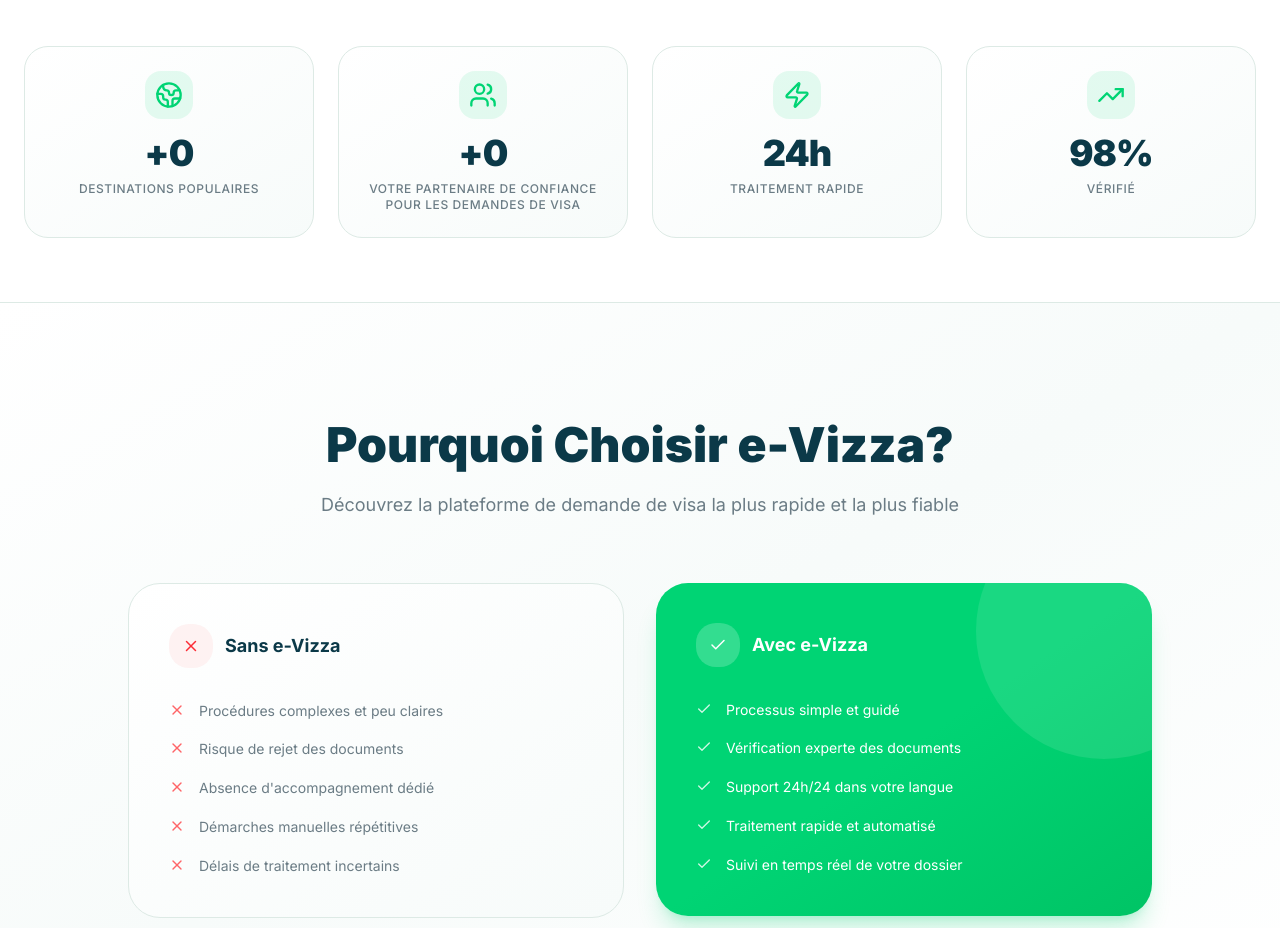
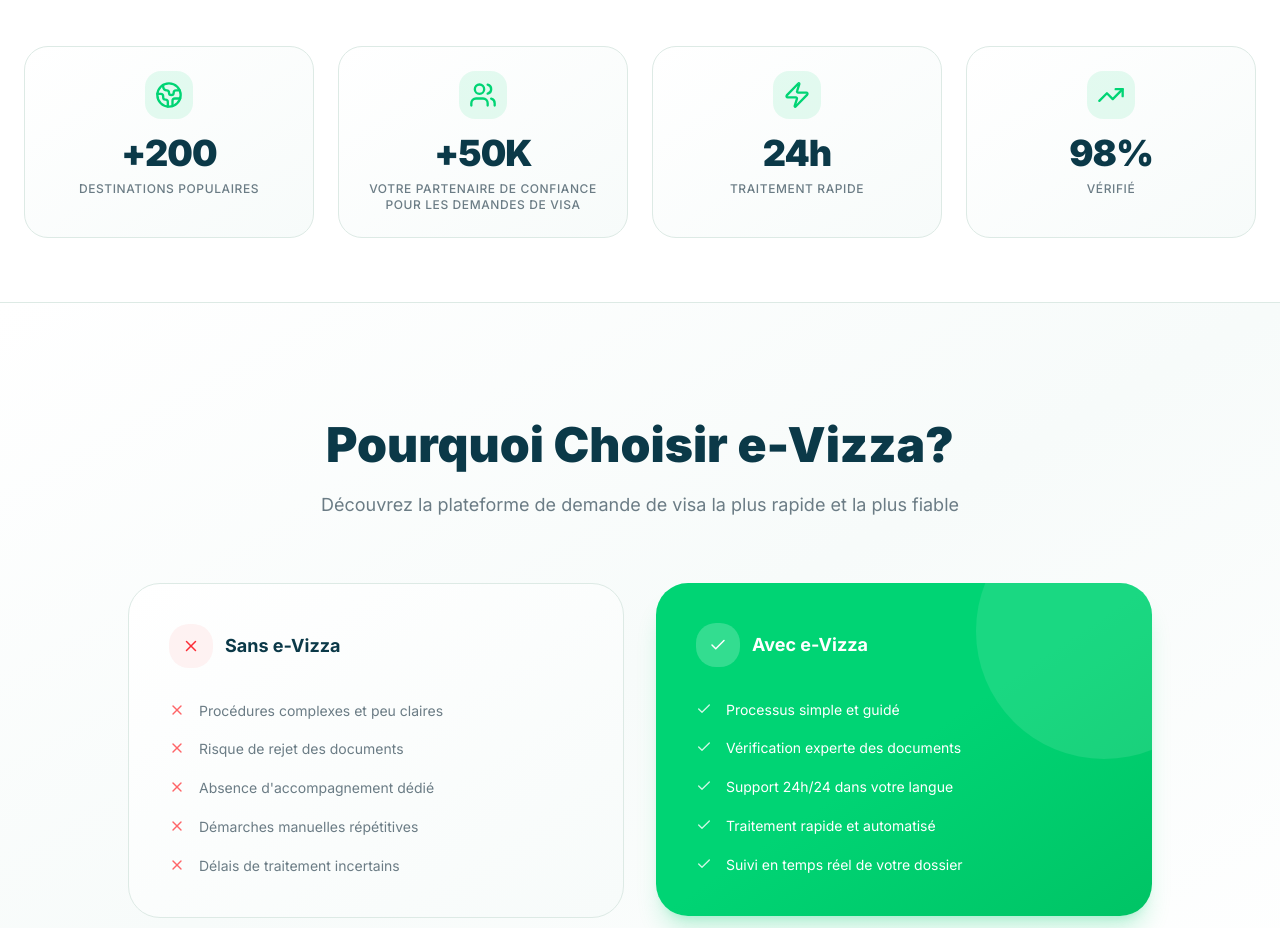
Before and after one commit to brahimcontact64-ctrl/e-vizza, a Next.js app: page / in a window 1280 px wide. Shown: the part 1200-2128 px from the top of the page. Built offline with nearby package versions, Linux system fonts and the light colour scheme; no server answers; the database is empty.

Commit message:
Initial commit

```diff
--- /dev/null
+++ b/app/api/stats/route.ts
@@ -0,0 +1,63 @@
+import { NextResponse } from 'next/server';
+import { createClient } from '@supabase/supabase-js';
+
+export const runtime = 'nodejs';
+export const dynamic = 'force-dynamic';
+
+const FALLBACK_STATS = {
+  visas: 200,
+  users: 50000,
+  successRate: 98,
+  processingTime: '24h',
+};
+
+export async function GET() {
+  try {
+    const supabaseUrl = process.env.NEXT_PUBLIC_SUPABASE_URL;
+    const serviceRoleKey = process.env.SUPABASE_SERVICE_ROLE_KEY;
+
+    if (!supabaseUrl || !serviceRoleKey) {
+      throw new Error('Missing Supabase server environment variables');
+    }
+
+    const supabaseAdmin = createClient(supabaseUrl, serviceRoleKey, {
+      auth: {
+        persistSession: false,
+        autoRefreshToken: false,
+      },
+    });
+
+    const [visasRes, usersRes, totalAppsRes, approvedAppsRes] = await Promise.all([
+      supabaseAdmin
+        .from('visas')
+        .select('*', { count: 'exact', head: true })
+        .eq('is_active', true),
+      supabaseAdmin.from('profiles').select('*', { count: 'exact', head: true }),
+      supabaseAdmin.from('applications').select('*', { count: 'exact', head: true }),
+      supabaseAdmin
+        .from('applications')
+        .select('*', { count: 'exact', head: true })
+        .eq('status', 'approved'),
+    ]);
+
+    const visas = visasRes.count ?? FALLBACK_STATS.visas;
+    const users = usersRes.count ?? FALLBACK_STATS.users;
+    const totalApplications = totalAppsRes.count ?? 0;
+    const approvedApplications = approvedAppsRes.count ?? 0;
+
+    const successRate =
+      totalApplications > 0
+        ? Math.round((approvedApplications / totalApplications) * 100)
+        : FALLBACK_STATS.successRate;
+
+    return NextResponse.json({
+      visas,
+      users,
+      successRate,
+      processingTime: FALLBACK_STATS.processingTime,
+    });
+  } catch (error) {
+    console.error('Stats API error:', error);
+    return NextResponse.json(FALLBACK_STATS);
+  }
+}
--- a/app/page.tsx
+++ b/app/page.tsx
@@ -1,6 +1,6 @@
 'use client';
 
-import { useCallback, useEffect, useMemo, useState } from 'react';
+import { useEffect, useMemo, useState } from 'react';
 import Link from 'next/link';
 import Image from 'next/image';
 import { useRouter } from 'next/navigation';
@@ -9,6 +9,8 @@
 import { Visa } from '@/types/database';
 import Navbar from '@/components/Navbar';
 import AnimateOnScroll from '@/components/AnimateOnScroll';
+import AnimatedCounter from '@/components/AnimatedCounter';
+import { useStats } from '@/hooks/useStats';
 import {
   ArrowRight,
   Clock,
@@ -35,16 +37,12 @@
 export default function HomePage() {
   const router = useRouter();
   const { t, isRTL } = useLanguage();
+  const { stats, loading: statsLoading } = useStats();
   const [visas, setVisas] = useState<Visa[]>([]);
   const [loading, setLoading] = useState(true);
   const [selectedNationality, setSelectedNationality] = useState('');
   const [selectedDestination, setSelectedDestination] = useState('');
   const [selectedVisa, setSelectedVisa] = useState<Visa | null>(null);
-  const [stats, setStats] = useState({
-    visas: 0,
-    users: 0,
-    successRate: 98,
-  });
   const currentYear = new Date().getFullYear();
 
   useEffect(() => {
@@ -66,39 +64,6 @@
       setLoading(false);
     }
   };
-
-  const fetchStats = useCallback(async () => {
-    try {
-      const [visasRes, usersRes, totalAppsRes, approvedAppsRes] = await Promise.all([
-        supabase
-          .from('visas')
-          .select('*', { count: 'exact', head: true })
-          .eq('is_active', true),
-        supabase.from('profiles').select('*', { count: 'exact', head: true }),
-        supabase.from('applications').select('*', { count: 'exact', head: true }),
-        supabase
-          .from('applications')
-          .select('*', { count: 'exact', head: true })
-          .eq('status', 'approved'),
-      ]);
-
-      const visasCount = visasRes.count ?? 0;
-      const usersCount = usersRes.count ?? 0;
-      const totalApplications = totalAppsRes.count ?? 0;
-      const approvedApplications = approvedAppsRes.count ?? 0;
-
-      const successRate =
-        totalApplications > 0 ? Math.round((approvedApplications / totalApplications) * 100) : 98;
-
-      setStats({
-        visas: visasCount,
-        users: usersCount,
-        successRate,
-      });
-    } catch (error) {
-      console.error(error);
-    }
-  }, []);
 
   const getCountryImageByName = (countryName: string): string => {
     const imageMap: { [key: string]: string } = {
@@ -150,21 +115,6 @@
     setSelectedVisa(visaMatch);
   }, [selectedDestination, visas]);
 
-  useEffect(() => {
-    fetchStats();
-
-    const channel = supabase
-      .channel('stats')
-      .on('postgres_changes', { event: '*', schema: 'public', table: 'applications' }, fetchStats)
-      .on('postgres_changes', { event: '*', schema: 'public', table: 'profiles' }, fetchStats)
-      .on('postgres_changes', { event: '*', schema: 'public', table: 'visas' }, fetchStats)
-      .subscribe();
-
-    return () => {
-      supabase.removeChannel(channel);
-    };
-  }, [fetchStats]);
-
   const flagByCountry = (country: string) => {
     const map: Record<string, string> = {
       Algeria: '🇩🇿',
@@ -180,6 +130,17 @@
     };
     return map[country] || '🌍';
   };
+
+  const compactNumberFormatter = useMemo(
+    () =>
+      new Intl.NumberFormat('en', {
+        notation: 'compact',
+        maximumFractionDigits: 0,
+      }),
+    []
+  );
+
+  const formatCompactCount = (value: number) => compactNumberFormatter.format(value).toUpperCase();
 
   return (
     <div className="min-h-screen bg-white antialiased">
@@ -303,16 +264,36 @@
         <div className="mx-auto max-w-7xl">
           <AnimateOnScroll className="grid grid-cols-2 gap-4 md:grid-cols-4 md:gap-6">
             {[
-              { icon: <Globe2 size={28} />, value: `+${stats.visas}`, label: t.home.destinations.title },
-              { icon: <Users size={28} />, value: `+${stats.users}`, label: t.home.footer.partner },
-              { icon: <Zap size={28} />, value: '24h', label: t.home.features.fast.title },
-              { icon: <TrendingUp size={28} />, value: `${stats.successRate}%`, label: t.home.card.verified },
+              { icon: <Globe2 size={28} />, key: 'visas', label: t.home.destinations.title },
+              { icon: <Users size={28} />, key: 'users', label: t.home.footer.partner },
+              { icon: <Zap size={28} />, key: 'processingTime', label: t.home.features.fast.title },
+              { icon: <TrendingUp size={28} />, key: 'successRate', label: t.home.card.verified },
             ].map((item, idx) => (
               <div key={idx} className="group rounded-[24px] border border-[#DDEAE5] bg-gradient-to-br from-white to-[#F7FBFA] p-5 text-center transition-all duration-200 hover:border-[#00D474] hover:shadow-lg hover:shadow-[#00D474]/10 sm:p-6">
                 <div className="mx-auto mb-3.5 flex h-12 w-12 items-center justify-center rounded-2xl bg-[#00D474]/10 text-[#00D474] transition-all duration-200 group-hover:scale-110">
                   {item.icon}
                 </div>
-                <p className="text-3xl font-black tracking-tight text-[#0B3948] sm:text-4xl">{item.value}</p>
+                <p className="text-3xl font-black tracking-tight text-[#0B3948] sm:text-4xl">
+                  {statsLoading ? (
+                    <span className="mx-auto block h-9 w-20 animate-pulse rounded-xl bg-[#E8F1EE]" />
+                  ) : item.key === 'visas' ? (
+                    <>
+                      +
+                      <AnimatedCounter value={stats.visas} formatter={formatCompactCount} />
+                    </>
+                  ) : item.key === 'users' ? (
+                    <>
+                      +
+                      <AnimatedCounter value={stats.users} formatter={formatCompactCount} />
+                    </>
+                  ) : item.key === 'successRate' ? (
+                    <>
+                      <AnimatedCounter value={stats.successRate} />%
+                    </>
+                  ) : (
+                    stats.processingTime
+                  )}
+                </p>
                 <p className="mt-2 text-xs font-medium text-[#6B7C85] uppercase tracking-wider">{item.label}</p>
               </div>
             ))}
--- /dev/null
+++ b/components/AnimatedCounter.tsx
@@ -0,0 +1,51 @@
+'use client';
+
+import { useEffect, useRef, useState } from 'react';
+
+type AnimatedCounterProps = {
+  value: number;
+  duration?: number;
+  formatter?: (value: number) => string;
+};
+
+export default function AnimatedCounter({
+  value,
+  duration = 1000,
+  formatter,
+}: AnimatedCounterProps) {
+  const [displayValue, setDisplayValue] = useState(0);
+  const [hasAnimated, setHasAnimated] = useState(false);
+  const initialTargetRef = useRef(Math.max(0, value));
+
+  useEffect(() => {
+    const startTime = performance.now();
+    const startValue = 0;
+    const targetValue = initialTargetRef.current;
+    let frameId = 0;
+
+    const animate = (timestamp: number) => {
+      const elapsed = timestamp - startTime;
+      const progress = Math.min(elapsed / duration, 1);
+      const currentValue = Math.round(startValue + (targetValue - startValue) * progress);
+      setDisplayValue(currentValue);
+
+      if (progress < 1) {
+        frameId = requestAnimationFrame(animate);
+      } else {
+        setDisplayValue(targetValue);
+        setHasAnimated(true);
+      }
+    };
+
+    frameId = requestAnimationFrame(animate);
+
+    return () => {
+      cancelAnimationFrame(frameId);
+    };
+  }, [duration]);
+
+  const resolvedValue = hasAnimated ? Math.max(0, value) : displayValue;
+  const output = formatter ? formatter(resolvedValue) : resolvedValue.toString();
+
+  return <span>{output}</span>;
+}
--- /dev/null
+++ b/hooks/useStats.ts
@@ -0,0 +1,74 @@
+'use client';
+
+import { useCallback, useEffect, useState } from 'react';
+import { supabase } from '@/lib/supabase';
+
+export type HomepageStats = {
+  visas: number;
+  users: number;
+  successRate: number;
+  processingTime: string;
+};
+
+const FALLBACK_STATS: HomepageStats = {
+  visas: 200,
+  users: 50000,
+  successRate: 98,
+  processingTime: '24h',
+};
+
+export function useStats() {
+  const [stats, setStats] = useState<HomepageStats>(FALLBACK_STATS);
+  const [loading, setLoading] = useState(true);
+
+  const fetchStats = useCallback(async () => {
+    try {
+      const response = await fetch('/api/stats', {
+        method: 'GET',
+        cache: 'no-store',
+      });
+
+      if (!response.ok) {
+        return;
+      }
+
+      const data = (await response.json()) as HomepageStats;
+      setStats({
+        visas: data.visas ?? FALLBACK_STATS.visas,
+        users: data.users ?? FALLBACK_STATS.users,
+        successRate: data.successRate ?? FALLBACK_STATS.successRate,
+        processingTime: data.processingTime ?? FALLBACK_STATS.processingTime,
+      });
+    } catch {
+      // silent by requirement
+    } finally {
+      setLoading(false);
+    }
+  }, []);
+
+  useEffect(() => {
+    fetchStats();
+
+    const intervalId = window.setInterval(() => {
+      fetchStats();
+    }, 10000);
+
+    const channel = supabase
+      .channel('stats-ui')
+      .on('postgres_changes', { event: '*', schema: 'public', table: 'applications' }, fetchStats)
+      .on('postgres_changes', { event: '*', schema: 'public', table: 'profiles' }, fetchStats)
+      .on('postgres_changes', { event: '*', schema: 'public', table: 'visas' }, fetchStats)
+      .subscribe();
+
+    return () => {
+      window.clearInterval(intervalId);
+      supabase.removeChannel(channel);
+    };
+  }, [fetchStats]);
+
+  return {
+    stats,
+    loading,
+    refetch: fetchStats,
+  };
+}
```
